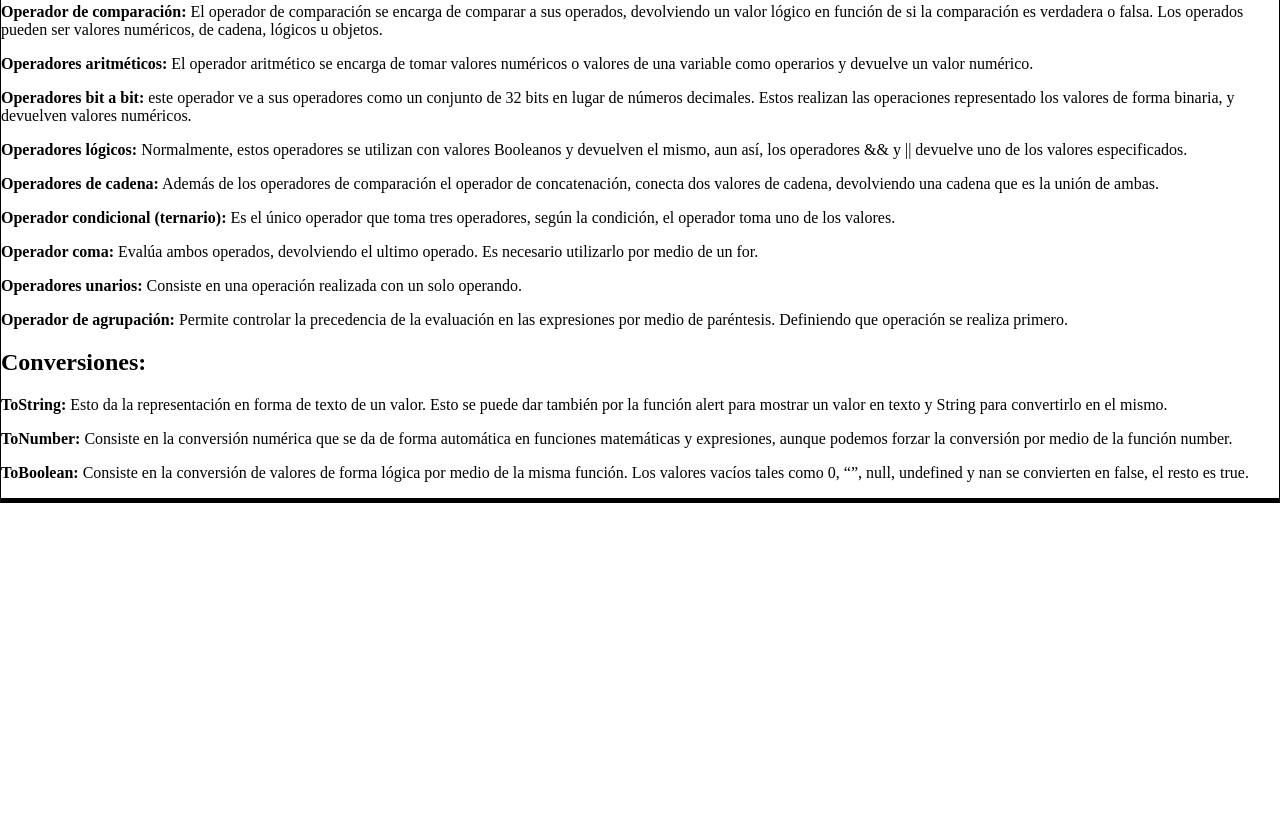
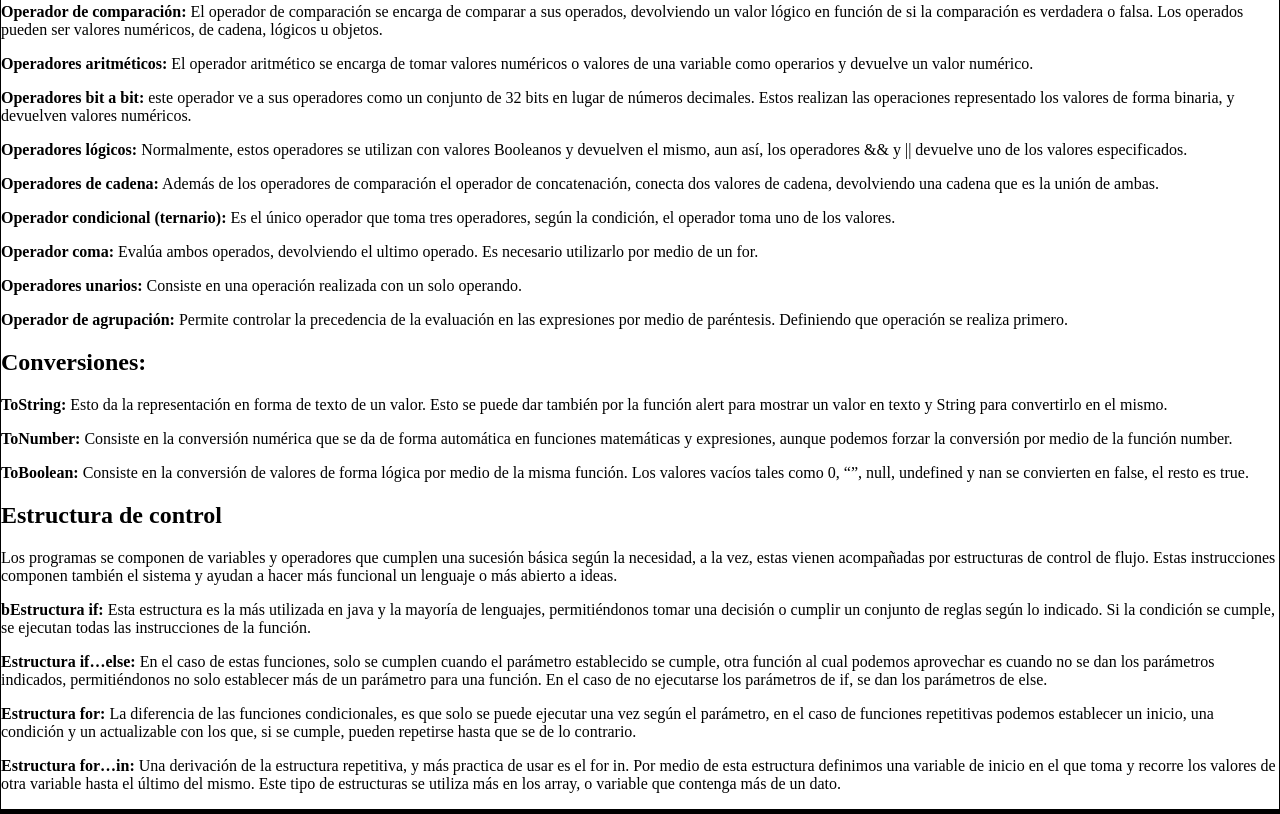
Before and after one commit to Balsero300/Trabajo-de-investigaci-n-JS, a plain HTML site: page index.html in a window 1280 px wide. Shown: the part 1936-2750 px from the top of the page. Before the commit the page ends 2439 px from the top, so only its background shows below. Drawn offline with Linux system fonts and the light colour scheme.

Commit message:
Agrego parrafos de estructuras de control

```diff
--- a/index.html
+++ b/index.html
@@ -74,6 +74,13 @@
             <p><b>ToString:</b> Esto da la representación en forma de texto de un valor. Esto se puede dar también por la función alert para mostrar un valor en texto y String para convertirlo en el mismo.</p>
             <p><b>ToNumber:</b> Consiste en la conversión numérica que se da de forma automática en funciones matemáticas y expresiones, aunque podemos forzar la conversión por medio de la función number.</p>
             <p><b>ToBoolean:</b> Consiste en la conversión de valores de forma lógica por medio de la misma función. Los valores vacíos tales como 0, “”, null, undefined y nan se convierten en false, el resto es true.</p>
+            <h1>Estructura de control</h1>
+            <p>Los programas se componen de variables y operadores que cumplen una sucesión básica según la necesidad, a la vez, estas vienen acompañadas por estructuras de control de flujo. Estas instrucciones componen también el sistema y ayudan a hacer más funcional un lenguaje o más abierto a ideas.</p>
+            <p><b>bEstructura if:</b> Esta estructura es la más utilizada en java y la mayoría de lenguajes, permitiéndonos tomar una decisión o cumplir un conjunto de reglas según lo indicado. Si la condición se cumple, se ejecutan todas las instrucciones de la función.</p>
+            <p><b>Estructura if…else:</b> En el caso de estas funciones, solo se cumplen cuando el parámetro establecido se cumple, otra función al cual podemos aprovechar es cuando no se dan los parámetros indicados, permitiéndonos no solo establecer más de un parámetro para una función. En el caso de no ejecutarse los parámetros de if, se dan los parámetros de else.</p>
+            <p><b>Estructura for:</b> La diferencia de las funciones condicionales, es que solo se puede ejecutar una vez según el parámetro, en el caso de funciones repetitivas podemos establecer un inicio, una condición y un actualizable con los que, si se cumple, pueden repetirse hasta que se de lo contrario.</p>
+            <p><b>Estructura for…in:</b> Una derivación de la estructura repetitiva, y más practica de usar es el for in. Por medio de esta estructura definimos una variable de inicio en el que toma y recorre los valores de otra variable hasta el último del mismo. Este tipo de estructuras se utiliza más en los array, o variable que contenga más de un dato.</p>
+
         </article>
         <nav class="ind">
 
```
